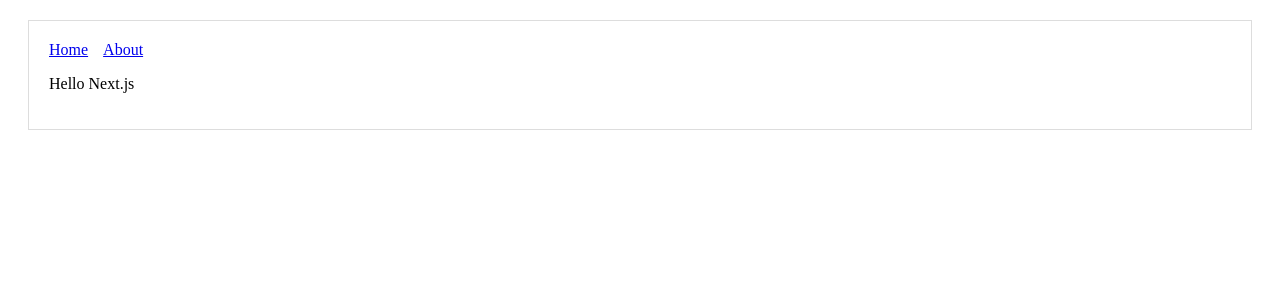
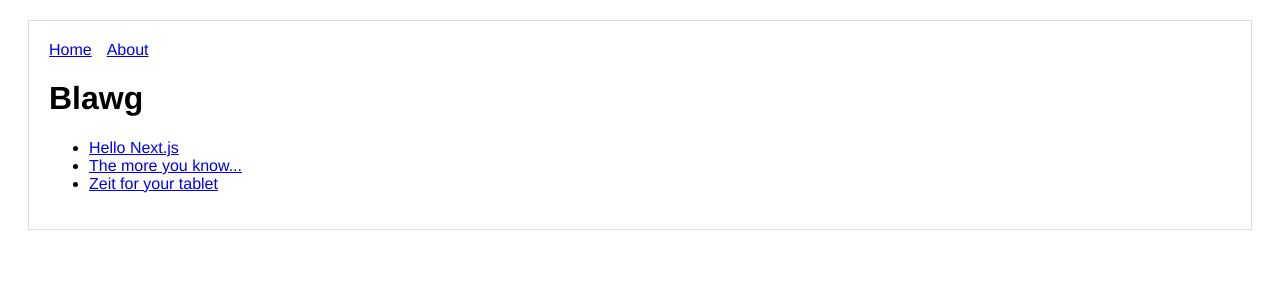
Before and after one commit to sengeezer/learn-next, a Next.js app: page / in a window 1280 px wide. Shown: the top 300 px of the page. Built offline with nearby package versions, Linux system fonts and the light colour scheme.

Commit message:
Some progress on dynamic pages

```diff
--- a/components/Layout.js
+++ b/components/Layout.js
@@ -3,7 +3,8 @@ import Header from './Header';
 const layoutStyle = {
     margin: 20,
     padding: 20,
-    border: '1px solid #ddd'
+    border: '1px solid #ddd',
+    fontFamily: 'Helvetica, sans-serif'
 };
 
 const Layout  = props => (
--- a/pages/index.js
+++ b/pages/index.js
@@ -1,7 +1,21 @@
 import Layout from '../components/Layout';
+import Link from 'next/link';
+
+const PostLink = ({ title }) => (
+    <li>
+        <Link href={`/post?title=${title}`}>
+            <a>{title}</a>
+        </Link>
+    </li>
+);
 
 export default () => (
     <Layout>
-        <p>Hello Next.js</p>
+        <h1>Blawg</h1>
+        <ul>
+            <PostLink title="Hello Next.js" />
+            <PostLink title="The more you know..." />
+            <PostLink title="Zeit for your tablet" />
+        </ul>
     </Layout>
 );
```
